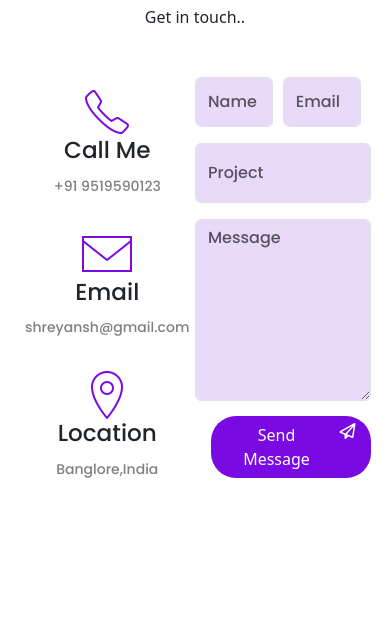
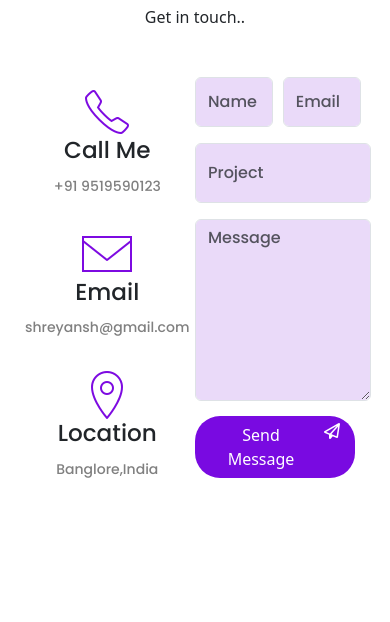
Before and after one commit to ShreyanshEC088/Shreyansh-Portfolio.guithub.io, a plain HTML site: page index.html in a window 390 px wide. Shown: the part 4458-5080 px from the top of the page. Drawn offline with nearby package versions, Linux system fonts and the light colour scheme.

Commit message:
commit 24

```diff
--- a/styles.css
+++ b/styles.css
@@ -891,7 +891,8 @@ section {
     .n1{
         display: flex;
         margin-top:15px;
-        margin-left: 60px;
+        margin-left: 0;
+        text-align: center;
     }
     .call1,
     .call2,
@@ -958,6 +959,7 @@ section {
     .n1{
         display: flex;
         margin-top:15px;
-        margin-left: auto;
+        margin-left: 0;
+        text-align: center;
     }
 }
```
